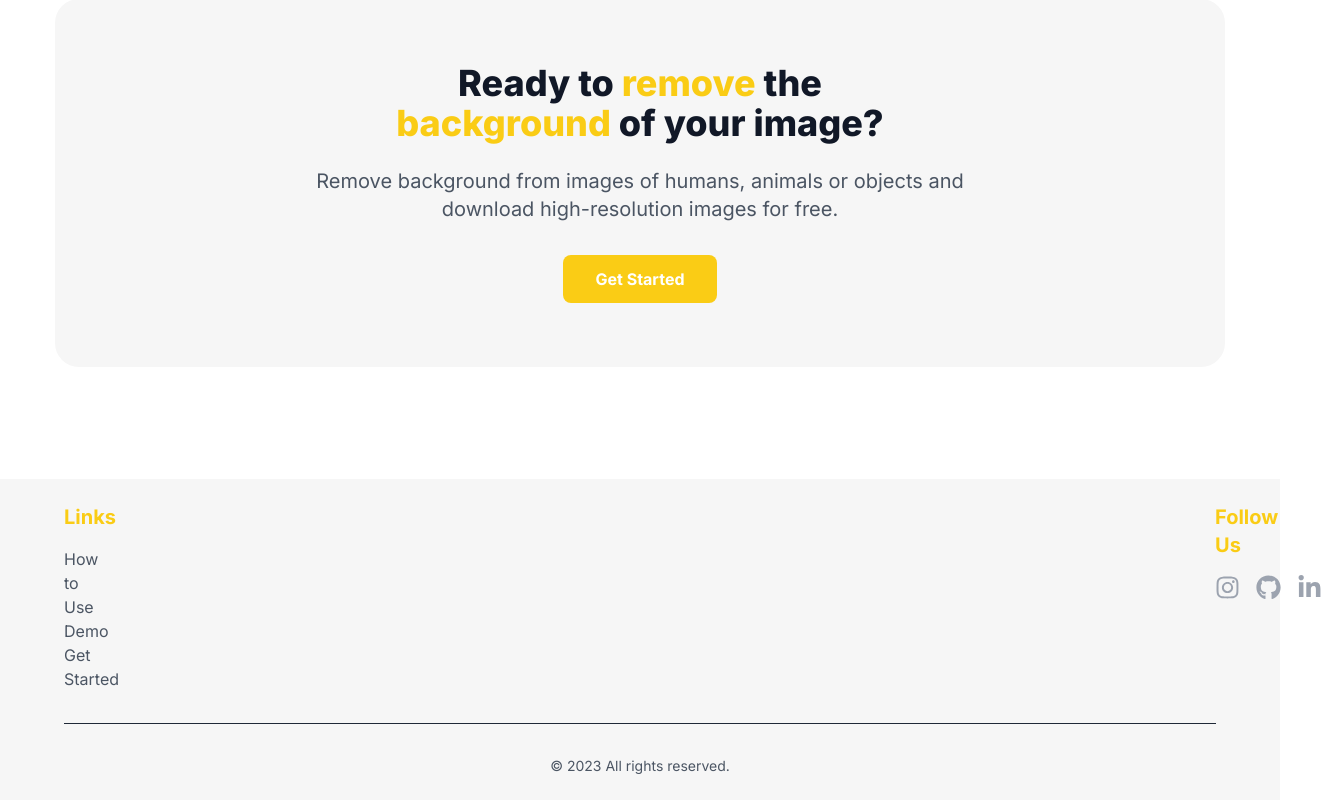
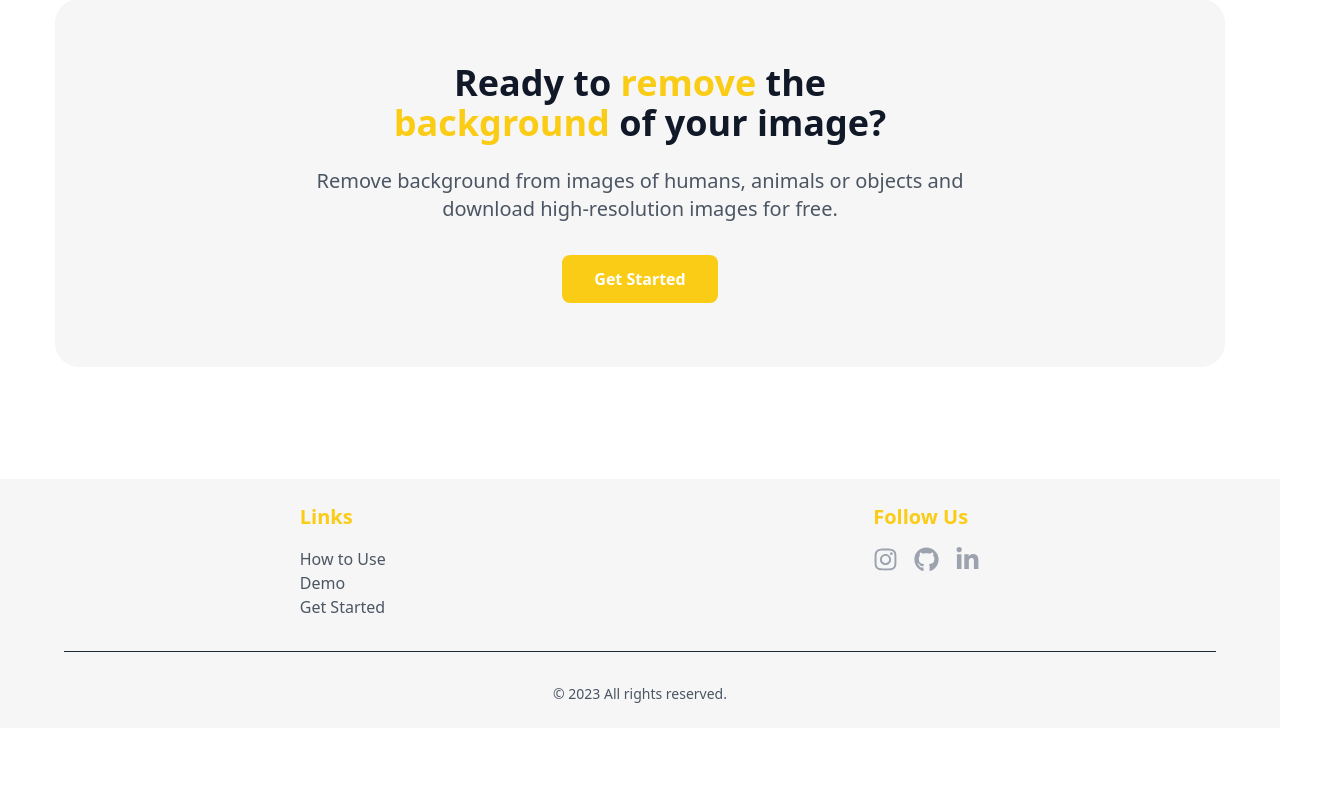
Before and after one commit to krishnas005/background-image, a Next.js app: page / in a window 1280 px wide. Shown: the part 2303-3103 px from the top of the page, 1322 px wide, since content can reach past the window. After the commit the page ends 3031 px from the top, so only its background shows below. Built offline with nearby package versions, Linux system fonts and the light colour scheme; no server answers.

Commit message:
new changes

```diff
--- a/src/app/layout.js
+++ b/src/app/layout.js
@@ -1,10 +1,8 @@
 'use client';
 
-import { Inter } from 'next/font/google'
+import { AuthContextProvider } from '../context/AuthContext';
 import './globals.css';
-import { AuthContextProvider } from '../context/AuthContext';
 
-const inter = Inter({ subsets: ['latin'] })
 
 // export const metadata = {
 //   title: 'BGSTYLE',
@@ -14,7 +12,7 @@ const inter = Inter({ subsets: ['latin'] })
 export default function RootLayout({ children }) {
   return (
     <html lang="en">
-      <body className={inter.className}>
+      <body>
         <AuthContextProvider>
       {children}
         </AuthContextProvider>
--- a/src/components/Footer.jsx
+++ b/src/components/Footer.jsx
@@ -18,7 +18,7 @@ const Footer = () => {
   return (
     <footer className="bg-[#f6f6f6] text-gray-800 px-4 py-6 md:px-16">
       <div className="container mx-auto">
-        <div className="grid grid-cols-2 gap-[1150px]" >
+        <div className="flex justify-around" >
           {/* <div>
             <h3 className="text-xl font-bold mb-4 text-yellow-400">About Us</h3>
             <p className="text-gray-600">
```
